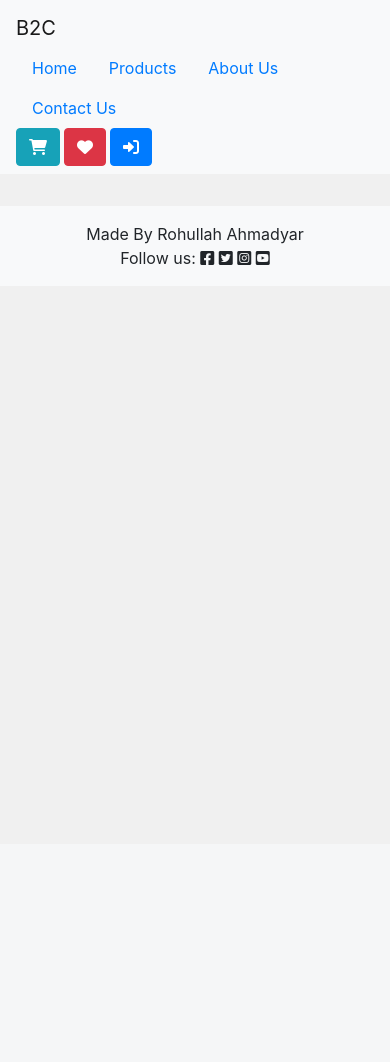
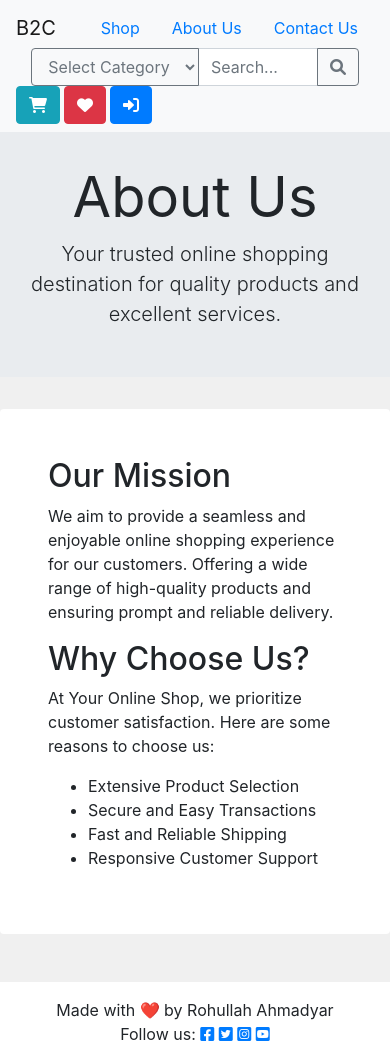
Before and after one commit to Ray-yar/b2c, a Django app: page /about-us/ in a window 390 px wide. Before the commit the page ends 265 px from the top, so only its background shows below. Run offline with Django 3.2, Linux system fonts and the light colour scheme; data that the repository does not hold is empty; some libraries are stand-ins or nearby versions.

Commit message:
improve website style

```diff
--- a/products/urls.py
+++ b/products/urls.py
@@ -4,9 +4,8 @@ from . import views
 urlpatterns = [
     path('', views.all_products, name='base_url'),
     path('products/', views.all_products, name='products_url'),
-    path('about-us/', views.all_products, name='about_us_url'),
-    path('about-us/', views.all_products, name='about_us_url'),
-    path('contact-us/', views.all_products, name='contact_us_url'),
+    path('about-us/', views.about_us, name='about_us_url'),
+    path('contact-us/', views.contact_us, name='contact_us_url'),
     path('whishlist/', views.all_products, name='wishlist_url'),
     path('products/<product_id>/', views.product_detail, name='product_details_url'),
 ]
--- a/products/views.py
+++ b/products/views.py
@@ -2,8 +2,7 @@ from django.shortcuts import render, redirect, reverse, get_object_or_404
 from django.contrib import messages
 from django.db.models import Q
 from .models import Product, Category
-
-# Create your views here.
+from .form import ContactForm
 
 def all_products(request):
 
@@ -17,7 +16,7 @@ def all_products(request):
             selected_query = request.GET['q']
             selected_category = request.GET['category']
             if selected_category:
-                products = products.filter(id=selected_category)
+                products = products.filter(category=selected_category)
             if selected_query:
                 queries = Q(title__icontains=selected_query) | Q(desc__icontains=selected_query)
                 products = products.filter(queries)
@@ -37,3 +36,28 @@ def product_detail(request, product_id):
         'product': product,
     }
     return render(request, 'product_details.html', context)
+
+def contact_us(request):
+    if request.method == 'POST':
+        contact_from = ContactForm(request.POST)
+        if contact_from.is_valid():
+            contact_from.save()
+            messages.success(request, "Your Message inserted successfully, thank you for your feedback!")
+        else:
+            messages.error(request, "Something went wrong! Please try again.")
+        return redirect('/contact-us/')
+    else:
+        return render(
+            request,
+            'contact_us.html',
+            {
+                'contact_form' : ContactForm()
+            },
+        )
+
+
+def about_us(request):
+       return render(
+            request,
+            'about_us.html',
+        )
--- a/requirements.txt
+++ b/requirements.txt
@@ -4,7 +4,7 @@ charset-normalizer==3.1.0
 cloudinary==1.34.0
 crispy-bootstrap4==2023.1
 dj-database-url==0.5.0
-Django==4.2.7
+Django==3.2.23
 django-allauth==0.54.0
 django-cloudinary-storage==0.3.0
 django-crispy-forms==2.0
--- /dev/null
+++ b/templates/about_us.html
@@ -0,0 +1,29 @@
+{% extends 'base.html' %} {% block content %}
+
+<div class="jumbotron jumbotron-fluid text-center">
+    <div class="container">
+        <h1 class="display-4"> <Strong> About Us </Strong></h1>
+        <p class="lead">Your trusted online shopping destination for quality products and excellent services.</p>
+    </div>
+</div>
+
+<!-- About Us Content -->
+<div class="container bg-white mb-5 rounded p-5">
+    <div class="row">
+        <div class="col-md-6">
+            <h2> Our Mission</h2>
+            <p>We aim to provide a seamless and enjoyable online shopping experience for our customers. Offering a wide range of high-quality products and ensuring prompt and reliable delivery.</p>
+        </div>
+        <div class="col-md-6">
+            <h2>Why Choose Us?</h2>
+            <p>At Your Online Shop, we prioritize customer satisfaction. Here are some reasons to choose us:</p>
+            <ul>
+                <li>Extensive Product Selection</li>
+                <li>Secure and Easy Transactions</li>
+                <li>Fast and Reliable Shipping</li>
+                <li>Responsive Customer Support</li>
+            </ul>
+        </div>
+    </div>
+</div>
+{% endblock content %}
--- a/templates/bag/bag.html
+++ b/templates/bag/bag.html
@@ -52,7 +52,7 @@
                         <span class="icon">
                             <i class="fas fa-chevron-left"></i>
                         </span>
-                        <span class="text-uppercase">Keep Shopping</span>
+                        <span class="text-uppercase">BACK TO PRODUCTS</span>
                     </a>
                     <a href="{% url 'checkout' %}" class="btn btn-secondary btn-lg">
                         <span class="text-uppercase">Secure Checkout</span>
--- a/templates/base.html
+++ b/templates/base.html
@@ -25,11 +25,30 @@
     <nav class="navbar navbar-light bg-light">
         <a class="navbar-brand" href="#">B2C</a>
         <ul class="nav nav-pills">
-            <li class="nav-item active"><a class="nav-link" href="{% url 'base_url' %}">Home</a></li>
-            <li class="nav-item"><a class="nav-link" href="{% url 'products_url' %}">Products</a></li>
+            <li class="nav-item"><a class="nav-link" href="{% url 'products_url' %}">Shop</a></li>
             <li class="nav-item"><a class="nav-link" href="{% url 'about_us_url' %}">About Us</a></li>
             <li class="nav-item"><a class="nav-link" href="{% url 'contact_us_url' %}">Contact Us</a></li>
         </ul>
+
+        <form class="navbar-form navbar-left col-md-6" method="GET" action="">
+            <div class="input-group">
+                <div class="input-group-prepend">
+
+                    <select class="btn btn-outline-secondary" name="category" id="category">
+                        <option value="">Select Category</option>
+                        {% for cat in categories %}
+                        <option value="{{ cat.id }}">{{ cat.title }}</option>
+                        {% endfor %}
+                    </select>
+
+                </div>
+                <input type="text" class="form-control" value="{% if selected_query %}{{ selected_query }}{% endif %}"
+                    placeholder="Search..." name="q">
+                <div class="input-group-append">
+                    <button class="btn btn-outline-secondary" type="submit"><i class="fa fa-search"></i></button>
+                </div>
+            </div>
+        </form>
 
         <ul class="nav nav-pills">
             <li class="nav-item">
@@ -64,20 +83,41 @@
         </ul>
     </nav>
 
+    <div class="container">
+        <div class="row">
+            <div class="col-md-8 offset-md-2">
+                {% for message in messages %}
+                <div class="alert {{ message.tags }} alert-dismissible fade show mt-3" id="msg" role="alert">
+                    {{ message | safe }}
+                    <button type="button" class="btn-close" data-bs-dismiss="alert" aria-label="Close"></button>
+                </div>
+                {% endfor %}
+            </div>
+        </div>
+    </div>
+
     <main>
         {% block content %}
         <!-- Content Goes here -->
         {% endblock content %}
     </main>
 
-    <!-- Footer -->
-    <footer class="footer mt-auto py-3 bg-light">
-        <p class="m-0 text-center">Made By Rohullah Ahmadyar</p>
-        <p class="m-0 text-center">Follow us: <i class="fab fa-facebook-square ms-3"></i>
-            <i class="fab fa-twitter-square ms-3"></i>
-            <i class="fab fa-instagram-square ms-3"></i>
-            <i class="fab fa-youtube-square ms-3"></i>
-        </p>
+    <!-- Improved Footer -->
+    <footer class="footer mt-auto py-3 bg-white">
+        <div class="container">
+            <div class="row">
+                <div class="col-md-12 text-center">
+                    <p class="m-0">Made with ❤️ by Rohullah Ahmadyar</p>
+                    <p class="m-0 social-icons">
+                        Follow us:
+                        <a href="#" class="social-icon"><i class="fab fa-facebook-square"></i></a>
+                        <a href="#" class="social-icon"><i class="fab fa-twitter-square"></i></a>
+                        <a href="#" class="social-icon"><i class="fab fa-instagram-square"></i></a>
+                        <a href="#" class="social-icon"><i class="fab fa-youtube-square"></i></a>
+                    </p>
+                </div>
+            </div>
+        </div>
     </footer>
 
     {{ block.super }}
@@ -176,6 +216,11 @@
                 elementsToStyle[i].classList.add("form-control");
             }
         });
+        setTimeout(function () {
+            let messages = document.getElementById('msg');
+            let alert = new bootstrap.Alert(messages);
+            alert.close();
+        }, 5000);
     </script>
 </body>
 
--- a/templates/index.html
+++ b/templates/index.html
@@ -6,7 +6,7 @@
         <div class="col-12 my-3">
             <div class="row">
                 {% for pro in products %}
-                <div class="col-sm-6 col-md-3 col-lg-3 col-xl-3 my-2">
+                <div class="col-sm-6 col-md-4 col-lg-4 col-xl-4 my-2">
                     <div class="card">
                         {% if "placeholder" in pro.featured_photo.url %}
                         <img src="https://codeinstitute.s3.amazonaws.com/fullstack/blog/default.jpg"
@@ -16,7 +16,8 @@
                             alt="Vehicle Photo">
                         {% endif %}
                         <div class="card-body">
-                            <h5 class="card-title">{{pro.title}}</h5>
+                            <h6 class="card-title">{{pro.title}}</h6>
+                            <p class="card-content text-primary">{{pro.category.title}}</p>
                             <a href="{% url 'product_details_url' pro.id %}" class="btn btn-sm btn-outline-secondary">More Details</a>
                         </div>
                     </div>
```
Also changed, not shown: grocery/settings.py (+9 -1 lines), products/form.py (+0 -9 lines), templates/checkout/checkout_success.html (+9 -33 lines), templates/contact_us.html (+7 -2 lines), checkout/views.py (line endings or trailing spaces).
